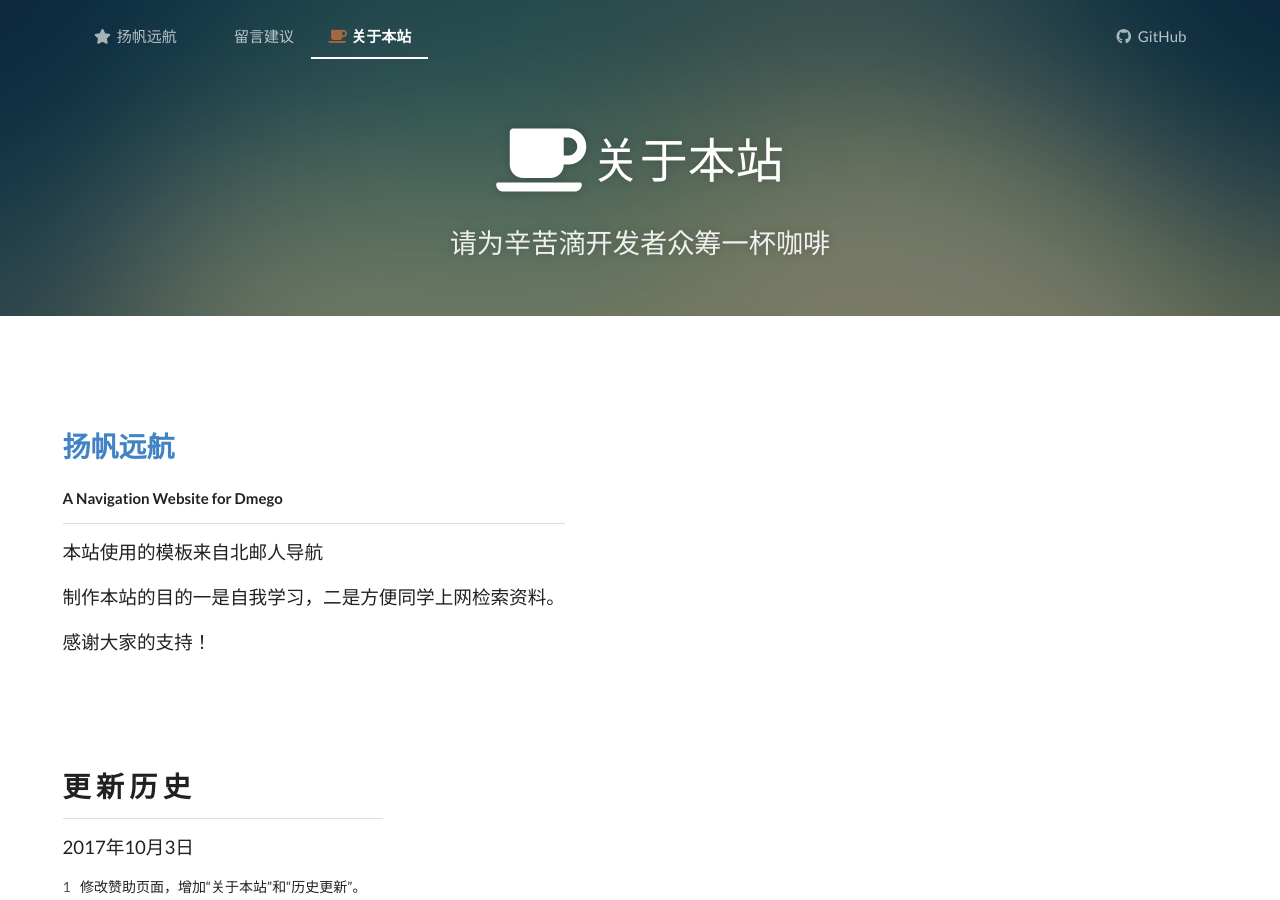
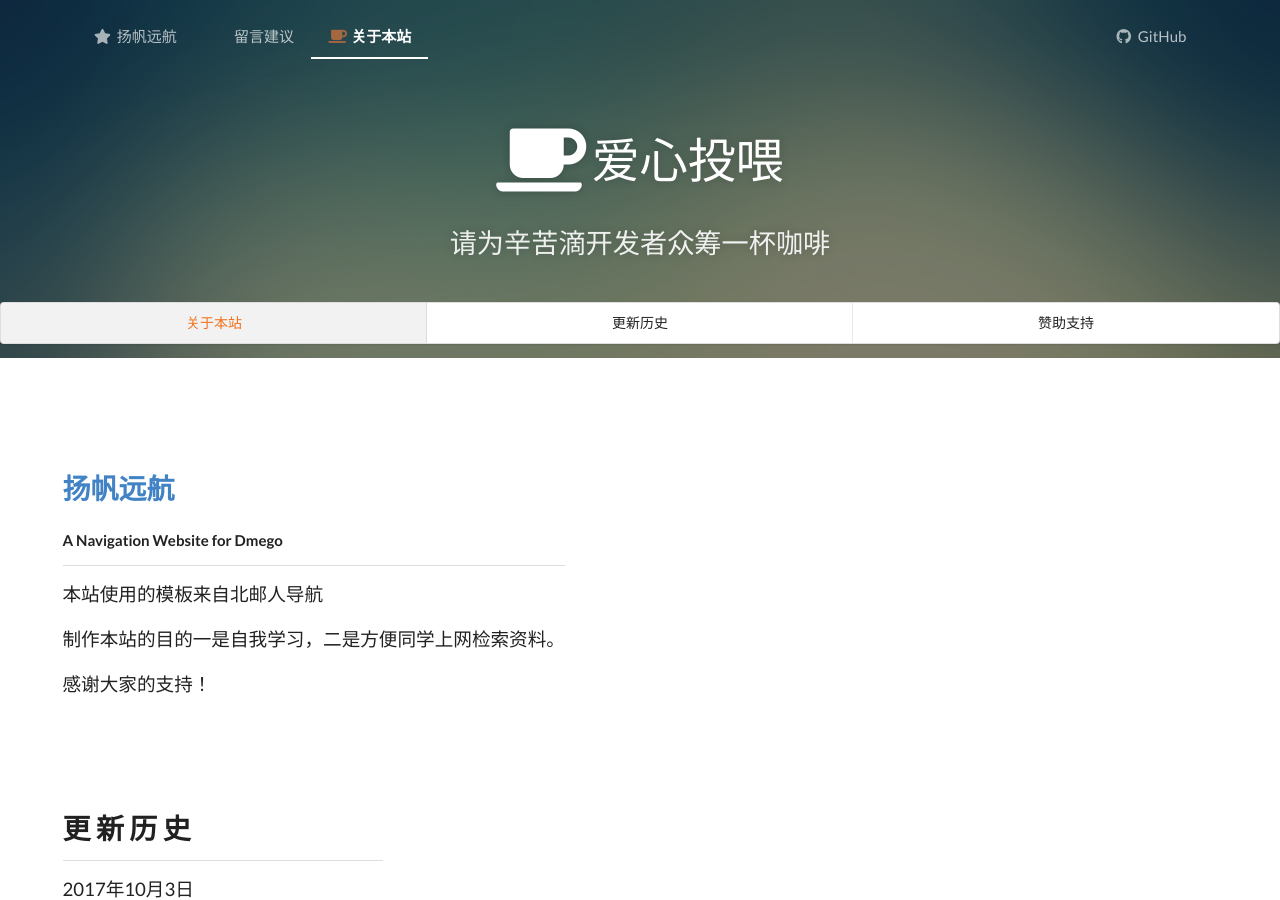
Before and after one commit to dmego/dmegonavi.github.io, a Jekyll site: the page built from donate/index.html, in a window 1280 px wide and 900 px high. Built offline with Jekyll 4.4.1, drawn with Linux system fonts in a browser that asks for light colours; comment, search, counter and statistics services are not loaded; some of the changed lines change nothing that is shown.

Commit message:
修复关于本站

```diff
--- a/_includes/analytics.html
+++ b/_includes/analytics.html
@@ -20,3 +20,27 @@
 		})();
 	</script>
 {% endif %}
+
+{% if site.analytics.piwik.site_id %}
+    <script type="text/javascript">
+    var analyticsAPI = {
+        id: '{{ site.analytics.piwik.site_id }}',
+        url: '{{ site.analytics.piwik.api.url }}',
+        token: '{{ site.analytics.piwik.api.token }}'
+    };
+    var _paq = _paq || [];
+    _paq.push(["setDomains", ["*.irockbunny.com"]]);
+    _paq.push(['trackPageView']);
+    _paq.push(['enableLinkTracking']);
+    (function() {
+        var u = "https://vps.irockbunny.com/analytics/";
+        _paq.push(['setTrackerUrl', u + 'piwik.php']);
+        _paq.push(['setSiteId', '{{ site.analytics.piwik.site_id }}']);
+        var d=document, g=d.createElement('script'), s=d.getElementsByTagName('script')[0];
+        g.type='text/javascript'; g.async=true; g.defer=true; g.src=u+'piwik.js'; s.parentNode.insertBefore(g,s);
+    })();
+    </script>
+    <noscript>
+        <p><img src="https://vps.irockbunny.com/analytics/piwik.php?idsite={{ site.analytics.piwik.site_id }}&rec=1" style="border:0;" alt="Piwik Analytics" /></p>
+    </noscript>
+{% endif %}
--- a/_includes/donate_header.html
+++ b/_includes/donate_header.html
@@ -1,4 +1,9 @@
 <div class="ui text container">
-    <h1 class="ui inverted header"><i class="coffee icon"></i>关于本站</h1>
+    <h1 class="ui inverted header"><i class="coffee icon"></i>爱心投喂</h1>
     <h2>请为辛苦滴开发者众筹一杯咖啡</h2>
 </div>
+<div class="ui orange three item menu">
+  <a class="active item" href="#about">关于本站</a>
+  <a class="item" href="#gengxin">更新历史</a>
+  <a class="item" href="#zanzhu">赞助支持</a>
+</div>
```
